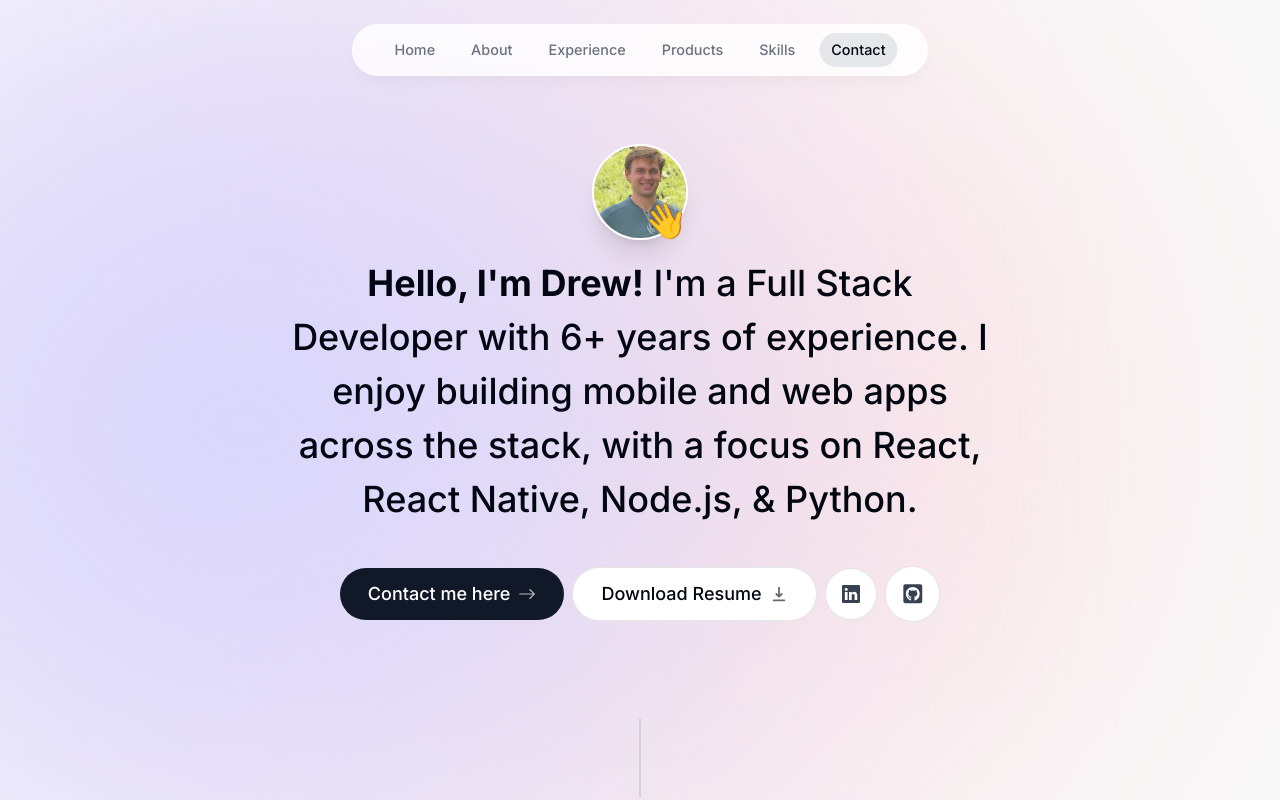
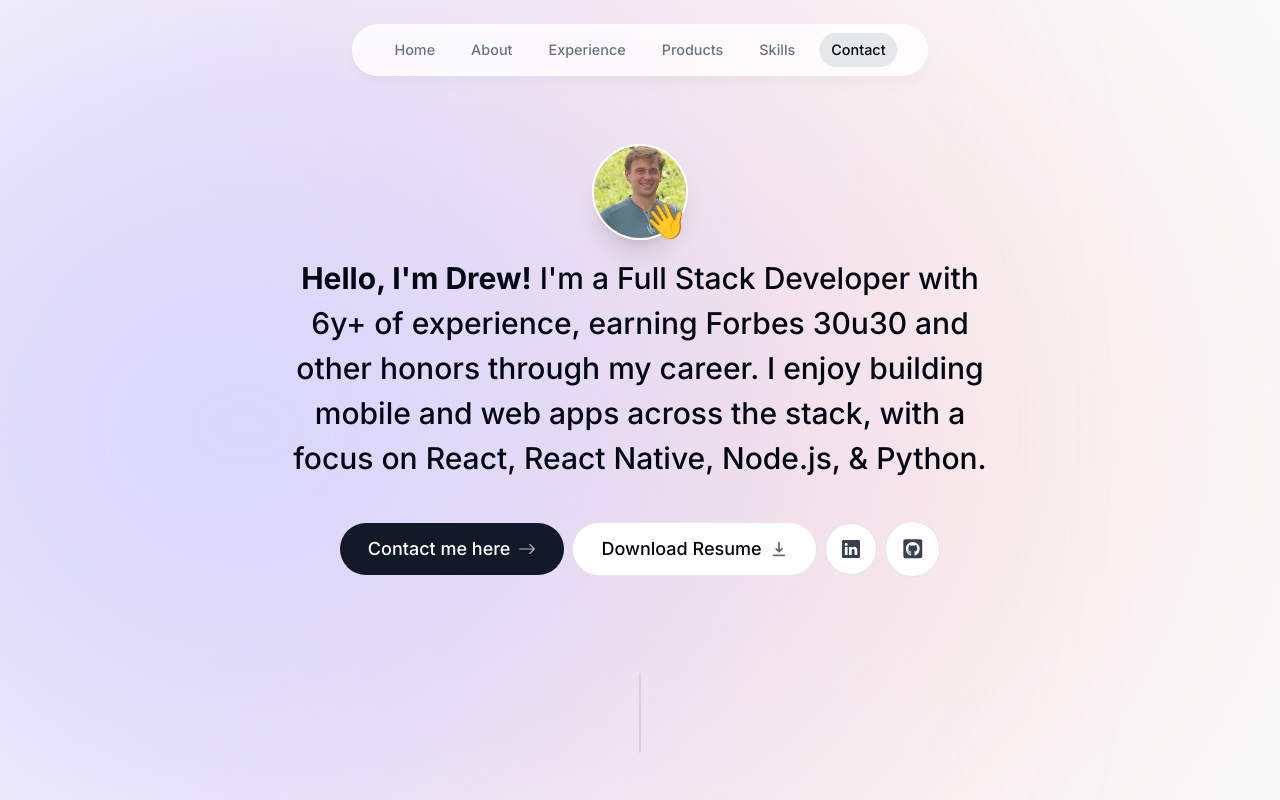
Before and after one commit to avwilliams1995/portfolio, a Next.js app: page / in a window 1280 px wide. Shown: the top 800 px of the page. Built offline with nearby package versions, Linux system fonts and the light colour scheme; no server answers.

Commit message:
small tweak on about section

```diff
--- a/components/intro.tsx
+++ b/components/intro.tsx
@@ -58,7 +58,7 @@ export default function Intro() {
       </div>
       <div className="flex items-center justify-center">
         <motion.h1
-          className="mb-10 mt-4 px-2 w-7/12 text-center text-xl font-medium !leading-[1.5] sm:text-4xl"
+          className="mb-10 mt-4 px-2 w-7/12 text-center text-l font-medium !leading-[1.5] sm:text-3xl"
           initial={{ opacity: 0, y: 100 }}
           animate={{ opacity: 1, y: 0 }}
           transition={{
@@ -69,7 +69,7 @@ export default function Intro() {
           }}
         >
           <span className="font-bold">Hello, I&apos;m Drew!</span> I&apos;m a{" "}
-          Full Stack Developer with 6+ years of experience. I enjoy building
+          Full Stack Developer with 6y+ of experience, earning Forbes 30u30 and other honors through my career. I enjoy building
           mobile and web apps across the stack, with a focus on React, React
           Native, Node.js, & Python.
         </motion.h1>
```
